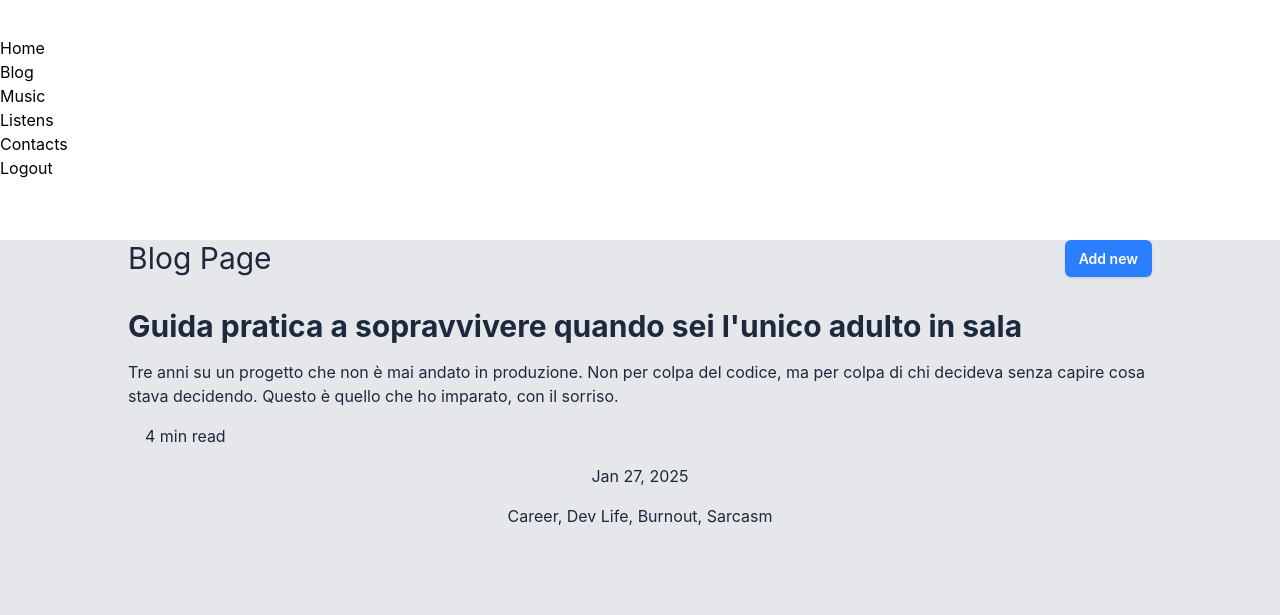
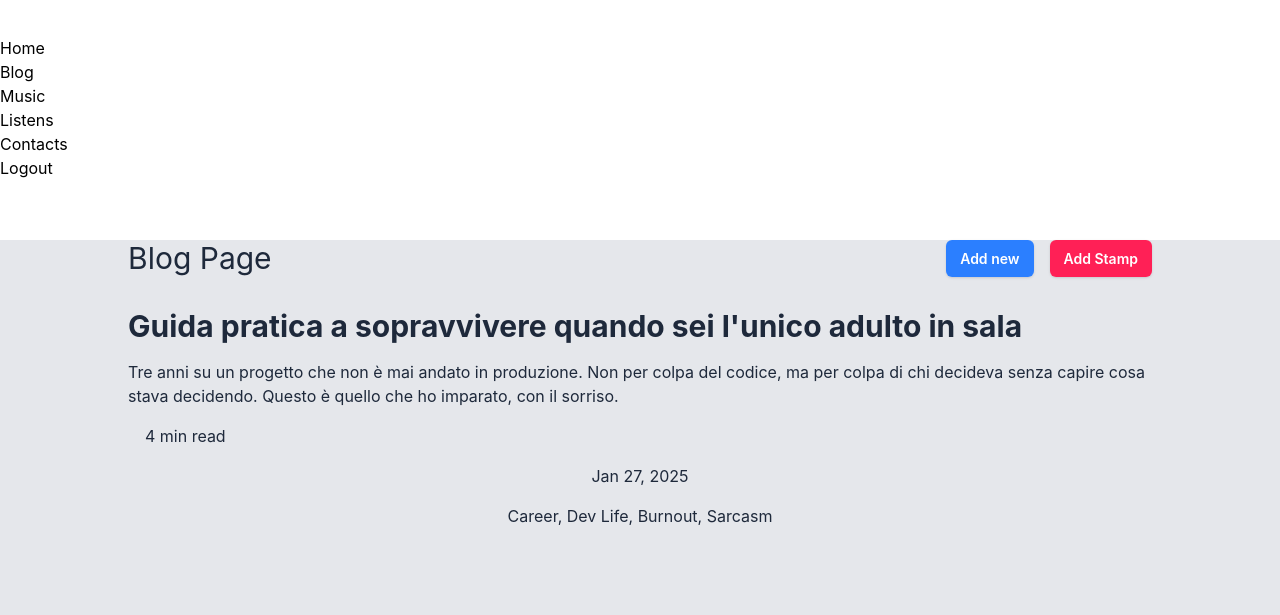
Before and after one commit to tommasovenza/KernelMe, a Laravel app: page /blog in a window 1280 px wide. Shown: the part 420-1035 px from the top of the page. Run offline with Laravel 12, Linux system fonts and the light colour scheme; a user stored in the database is signed in; data comes from the database, SQL or seed files in the repository; style sheets or scripts are compiled from the project's sources; some web fonts are replaced.

Commit message:
added timesheet create form page and set its route

```diff
--- a/resources/views/layout/blog/index.blade.php
+++ b/resources/views/layout/blog/index.blade.php
@@ -17,10 +17,18 @@
             </div>
 
             @auth
-                <div class="blog-add-new">
-                    <a href="{{ route('post.create') }}"
-                        class="rounded-md bg-blue-500 px-3.5 py-2.5 text-center text-sm font-semibold text-white shadow-sm hover:bg-blue-400 focus-visible:outline focus-visible:outline-2 focus-visible:outline-offset-2 focus-visible:outline-blue-500 disabled:bg-blue-200 disabled:text-gray-600 cursor-pointer mt-4">Add
-                        new</a>
+                <div class="flex items-center gap-4">
+                    <div class="blog-add-new">
+                        <a href="{{ route('post.create') }}"
+                            class="rounded-md bg-blue-500 px-3.5 py-2.5 text-center text-sm font-semibold text-white shadow-sm hover:bg-blue-400 focus-visible:outline focus-visible:outline-2 focus-visible:outline-offset-2 focus-visible:outline-blue-500 disabled:bg-blue-200 disabled:text-gray-600 cursor-pointer mt-4">Add
+                            new</a>
+                    </div>
+
+                    <div class="timesheet-add-new">
+                        <a href="{{ route('timesheet.create') }}"
+                            class="rounded-md bg-rose-500 px-3.5 py-2.5 text-center text-sm font-semibold text-white shadow-sm hover:bg-rose-400 focus-visible:outline focus-visible:outline-2 focus-visible:outline-offset-2 focus-visible:outline-rose-500 disabled:bg-rose-200 disabled:text-gray-600 cursor-pointer mt-4">Add
+                            Stamp</a>
+                    </div>
                 </div>
             @endauth
         </div>
--- /dev/null
+++ b/resources/views/layout/timesheet/create.blade.php
@@ -0,0 +1 @@
+<p>timesheet create page</p>
--- a/routes/web.php
+++ b/routes/web.php
@@ -6,6 +6,7 @@ use App\Http\Controllers\UserController;
 use App\Http\Controllers\LastFmController;
 use App\Http\Controllers\ContactController;
 use App\Http\Controllers\TestController;
+use App\Http\Controllers\TimesheetController;
 use App\Models\Post;
 
 // Home Route
@@ -66,3 +67,9 @@ Route::get('/sitemap.xml', function () {
 
 // Test Route
 Route::get('/test', [TestController::class, 'test']);
+
+// Timesheet Route
+// Admin Routes for adding new Timesheet Entry
+Route::middleware(['auth', 'throttle:20,1'])->group(function () {
+    Route::get('/timesheet/create', [TimesheetController::class, 'timesheetCreate'])->name('timesheet.create');
+});
```
Also changed, not shown: app/Http/Controllers/TimesheetController.php (added, +14 -0 lines).
